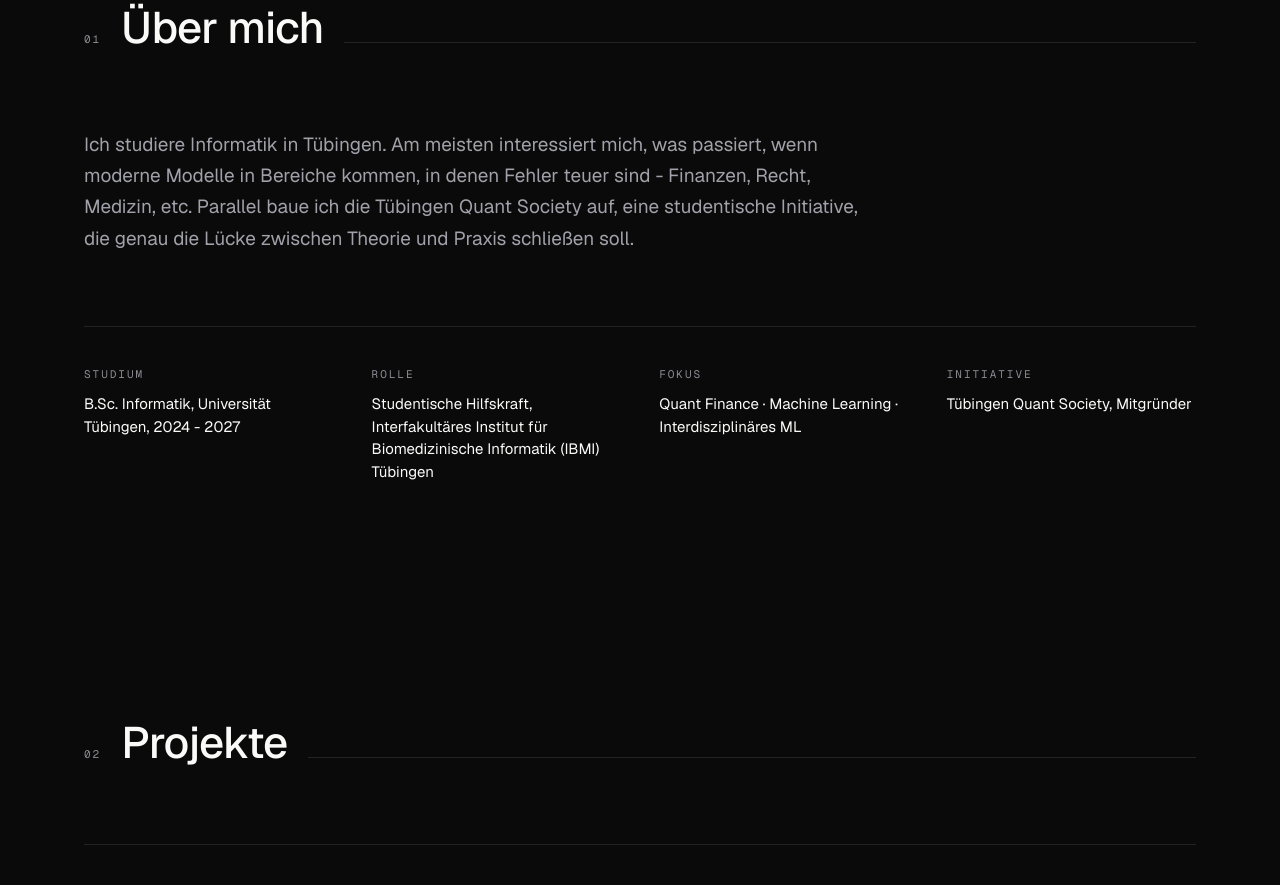
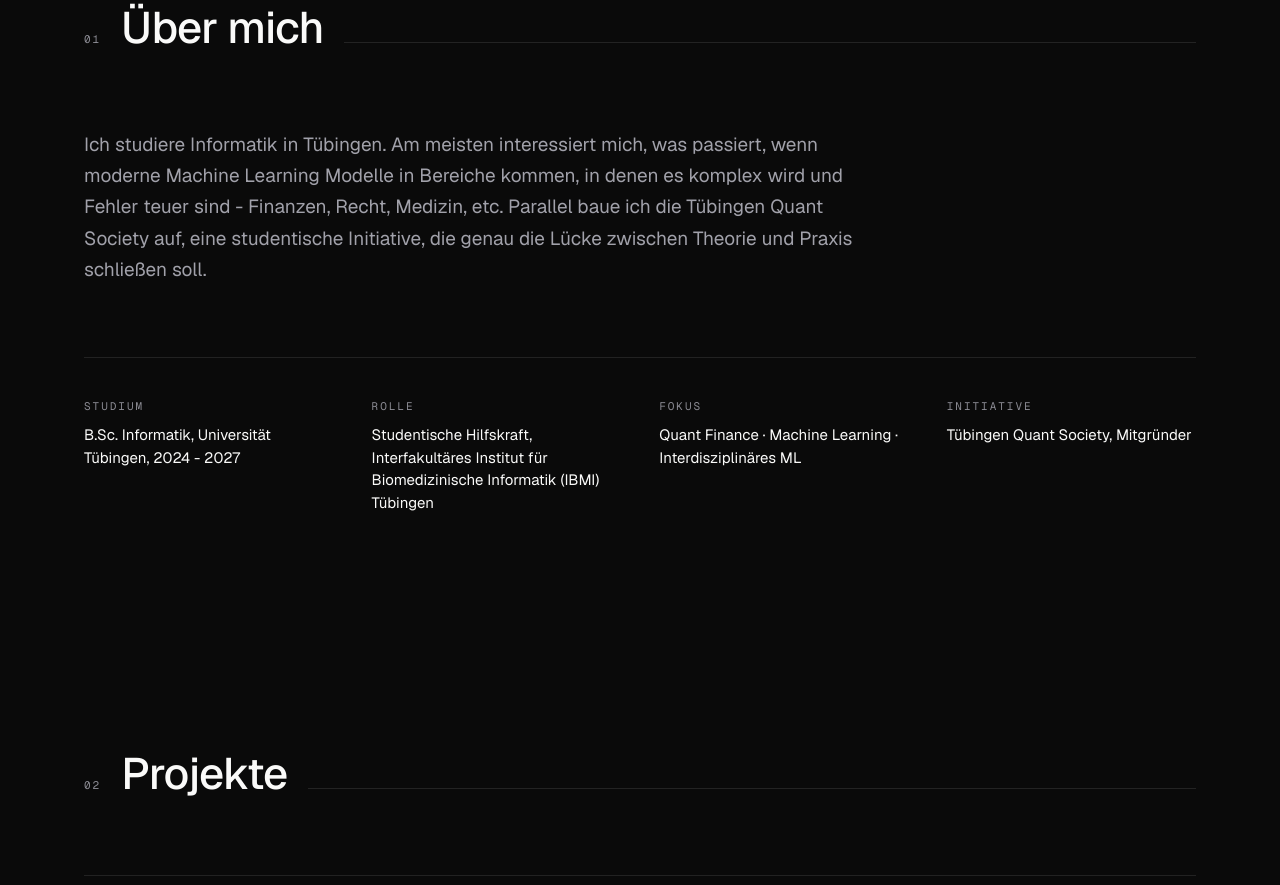
Before and after one commit to ArminBurkhardt/website, a Next.js app: page / in a window 1280 px wide. Shown: the part 920-1805 px from the top of the page. Built offline with nearby package versions, Linux system fonts and the light colour scheme.

Commit message:
feat: adjust some texts

```diff
--- a/src/content/projects.ts
+++ b/src/content/projects.ts
@@ -54,14 +54,14 @@ export const projects: readonly Project[] = [
       title: `Tiny Mixture-of-Experts LLM`,
       tagline: `Sprachmodell mit ~300M Parametern und geloopter Mixture-of-Experts-Architektur.`,
       body: `Ein experimentelles LMM mit dense Gemma4-style Backbone. Danach wird ein einziger MoE-Block wird mehrfach durchlaufen (LoopLM-style) und routet die Tokens bei jedem Durchgang neu. Heterogene Experten - Self-Attention, Cross-Attention, Retrieval und MLP - teilen sich einen Router. Multi-Token-Prediction als Zusatzziel, Training u.a. in FP8 und NVFP4.`,
-      stack: [`PyTorch`, `Transformer Engine`, `CUDA`, `MoE`],
+      stack: [`PyTorch`, `Transformer Engine`, `CUDA`, `MoE`, `MTP`],
       pendingNote: `Aktuell im Training - das Repository wird veröffentlicht, sobald der Lauf durch ist.`,
     },
     en: {
       title: `Tiny Mixture-of-Experts LLM`,
       tagline: `A ~300M-parameter language model with a looped mixture-of-experts architecture.`,
       body: `An experimental model on a dense Gemma4-style backbone: a single MoE block is applied for several iterations (LoopLM-style), rerouting tokens on every pass. Heterogeneous experts - self-attention, cross-attention, retrieval and MLP - share one router. Multi-token prediction as an auxiliary objective, trained in FP8 and NVFP4 among others.`,
-      stack: [`PyTorch`, `Transformer Engine`, `CUDA`, `MoE`],
+      stack: [`PyTorch`, `Transformer Engine`, `CUDA`, `MoE`, `MTP`],
       pendingNote: `Currently training - the repository goes public once the run completes.`,
     },
   },
--- a/src/content/site.ts
+++ b/src/content/site.ts
@@ -30,7 +30,7 @@ const de: Dict = {
   intro: {
     index: '01',
     label: 'Über mich',
-    body: 'Ich studiere Informatik in Tübingen. Am meisten interessiert mich, was passiert, wenn moderne Modelle in Bereiche kommen, in denen Fehler teuer sind - Finanzen, Recht, Medizin, etc. Parallel baue ich die Tübingen Quant Society auf, eine studentische Initiative, die genau die Lücke zwischen Theorie und Praxis schließen soll.',
+    body: 'Ich studiere Informatik in Tübingen. Am meisten interessiert mich, was passiert, wenn moderne Machine Learning Modelle in Bereiche kommen, in denen es komplex wird und Fehler teuer sind - Finanzen, Recht, Medizin, etc. Parallel baue ich die Tübingen Quant Society auf, eine studentische Initiative, die genau die Lücke zwischen Theorie und Praxis schließen soll.',
     facts: [
       { label: 'Studium', value: 'B.Sc. Informatik, Universität Tübingen, 2024 - 2027' },
       { label: 'Rolle', value: 'Studentische Hilfskraft, Interfakultäres Institut für Biomedizinische Informatik (IBMI) Tübingen' },
@@ -88,7 +88,7 @@ const en: Dict = {
   intro: {
     index: '01',
     label: 'About',
-    body: 'I study computer science in Tübingen. What interests me most is what happens when modern models reach domains where mistakes are expensive - trading, law, medicine, etc. Alongside that I am building the Tübingen Quant Society, a student initiative meant to close exactly that gap between theory and practice.',
+    body: 'I study computer science in Tübingen. What interests me most is what happens when modern machine learning models reach complex domains where mistakes are expensive - trading, law, medicine, etc. Alongside that I am building the Tübingen Quant Society, a student initiative meant to close exactly that gap between theory and practice.',
     facts: [
       { label: 'Studies', value: 'B.Sc. Computer Science, University of Tübingen, 2024 - 2027' },
       { label: 'Role', value: 'Student Research Assistant, Institute for Bioinformatics and Medical Informatics (IBMI) Tübingen' },
```
